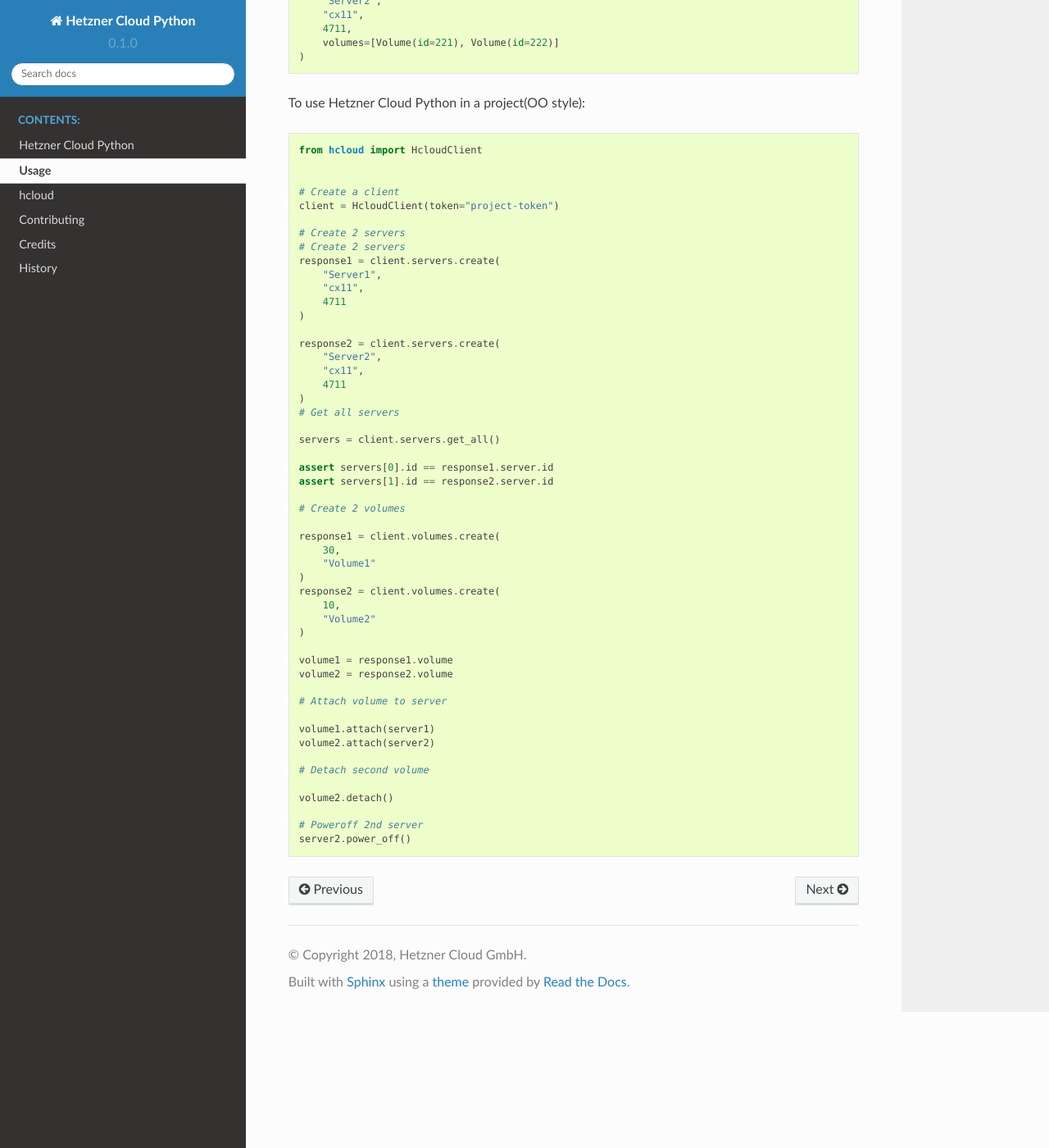
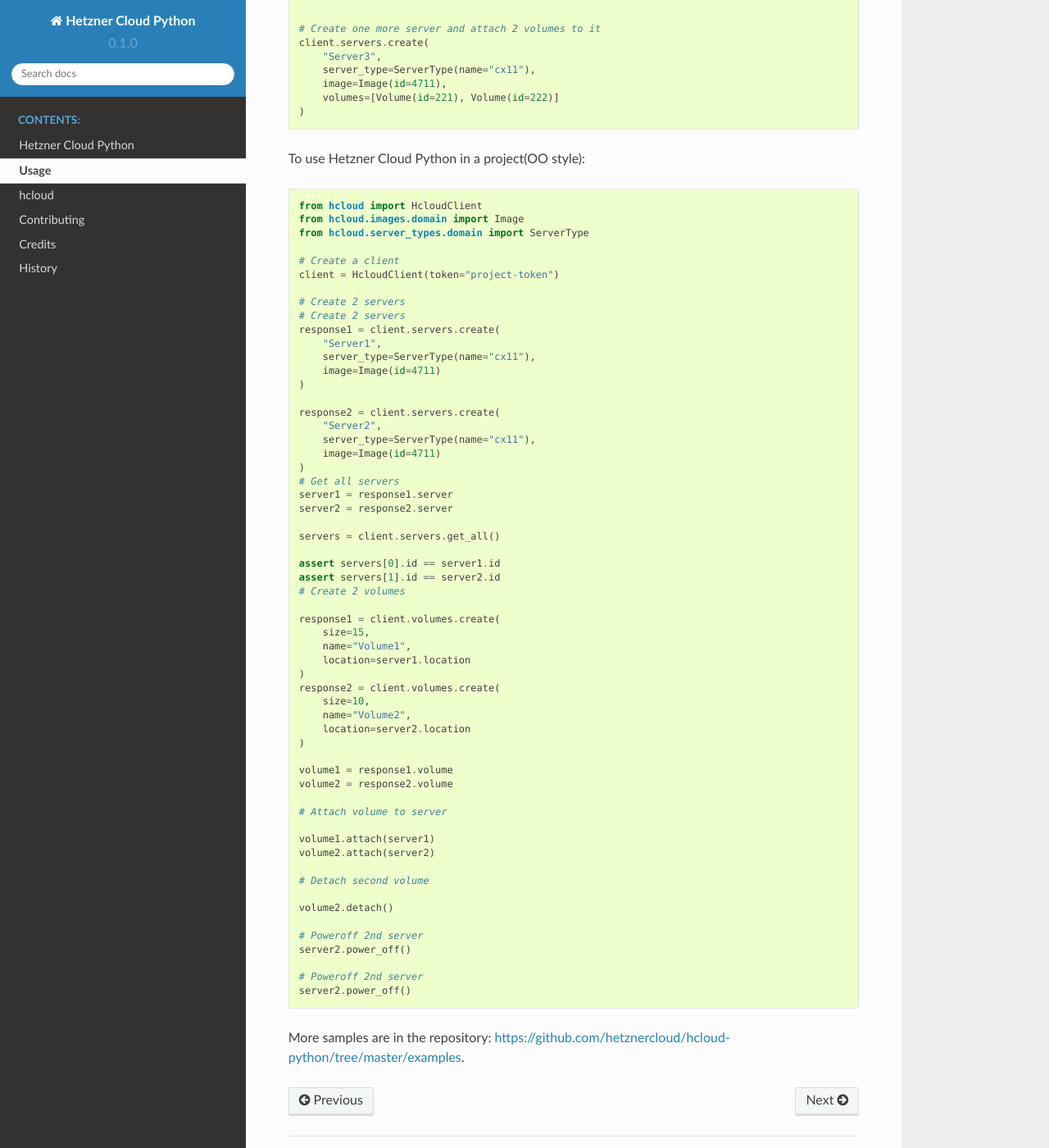
Before and after one commit to hetznercloud/hcloud-python, a Sphinx documentation site: the page built from docs/usage.rst, in a window 1280 px wide and 1400 px high, scrolled down 1420 px. Shown: the whole window at 82% size. Built offline with Sphinx 7.4.7 and the Read the Docs theme 2.0.0, drawn with Linux system fonts in a browser that asks for light colours; pages that are not in the unit, such as notebooks, are missing from menus; some of the changed text lies outside the part shown.

Commit message:
Rework Usage Documentation

```diff
--- a/docs/usage.rst
+++ b/docs/usage.rst
@@ -7,22 +7,24 @@
     from hcloud import HcloudClient
 
     # Create a client
+    from hcloud.images.domain import Image
     from hcloud.servers.domain import Server
+    from hcloud.server_types.domain import ServerType
     from hcloud.volumes.domain import Volume
 
     client = HcloudClient(token="project-token")
 
     # Create 2 servers
     response1 = client.servers.create(
-        "Server1",
-        "cx11",
-        4711
+        name="Server1",
+        server_type=ServerType(name="cx11"),
+        image=Image(id=4711)
     )
 
     response2 = client.servers.create(
         "Server2",
-        "cx11",
-        4711
+        server_type=ServerType(name="cx11"),
+        image=Image(id=4711)
     )
 
     server1 = response1.server
@@ -38,12 +40,14 @@
     # Create 2 volumes
 
     response1 = client.volumes.create(
-        30,
-        "Volume1"
+        size=15,
+        name="Volume1",
+        location=server1.location
     )
     response2 = client.volumes.create(
-        10,
-        "Volume2"
+        size=10,
+        name="Volume2",
+        location=server2.location
     )
 
     volume1 = response1.volume
@@ -65,8 +69,8 @@
 
     server33 = Server(id=33)
     response = client.volumes.create(
-        33,
-        "Volume33",
+        size=33,
+        name="Volume33",
         server=server33
     )
 
@@ -75,9 +79,9 @@
 
     # Create one more server and attach 2 volumes to it
     client.servers.create(
-        "Server2",
-        "cx11",
-        4711,
+        "Server3",
+        server_type=ServerType(name="cx11"),
+        image=Image(id=4711),
         volumes=[Volume(id=221), Volume(id=222)]
     )
 
@@ -85,7 +89,8 @@
 To use Hetzner Cloud Python in a project(OO style)::
 
     from hcloud import HcloudClient
-
+    from hcloud.images.domain import Image
+    from hcloud.server_types.domain import ServerType
 
     # Create a client
     client = HcloudClient(token="project-token")
@@ -94,31 +99,34 @@
     # Create 2 servers
     response1 = client.servers.create(
         "Server1",
-        "cx11",
-        4711
+        server_type=ServerType(name="cx11"),
+        image=Image(id=4711)
     )
 
     response2 = client.servers.create(
         "Server2",
-        "cx11",
-        4711
+        server_type=ServerType(name="cx11"),
+        image=Image(id=4711)
     )
     # Get all servers
+    server1 = response1.server
+    server2 = response2.server
 
     servers = client.servers.get_all()
 
-    assert servers[0].id == response1.server.id
-    assert servers[1].id == response2.server.id
-
+    assert servers[0].id == server1.id
+    assert servers[1].id == server2.id
     # Create 2 volumes
 
     response1 = client.volumes.create(
-        30,
-        "Volume1"
+        size=15,
+        name="Volume1",
+        location=server1.location
     )
     response2 = client.volumes.create(
-        10,
-        "Volume2"
+        size=10,
+        name="Volume2",
+        location=server2.location
     )
 
     volume1 = response1.volume
@@ -135,3 +143,9 @@
 
     # Poweroff 2nd server
     server2.power_off()
+
+    # Poweroff 2nd server
+    server2.power_off()
+
+
+More samples are in the repository: https://github.com/hetznercloud/hcloud-python/tree/master/examples.
```
Also changed, not shown: 2 other files.
